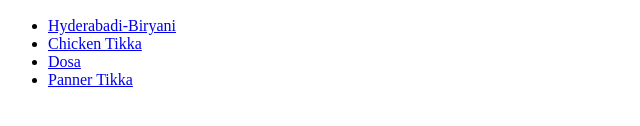
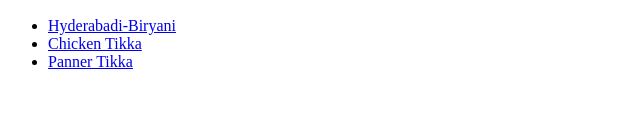
Before and after one commit to Jais44/Recipes, a plain HTML site: page index.html in a window 1280 px wide. Shown: the part 148-274 px from the top of the page, without its empty margins (0-640 px from the left). Drawn offline with Linux system fonts and the light colour scheme.

Commit message:
Update index.html

```diff
--- a/index.html
+++ b/index.html
@@ -12,7 +12,6 @@
     <ul>
         <li><a href="recipes/biryani.html">Hyderabadi-Biryani</a></li>
         <li><a href="recipes/chicken-tikka.html">Chicken Tikka</a></li>
-        <li><a href="recipes/dosa.html">Dosa</a></li>
         <li><a href="recipes/panner-tikka.html">Panner Tikka</a></li>
     </ul>
 
```
